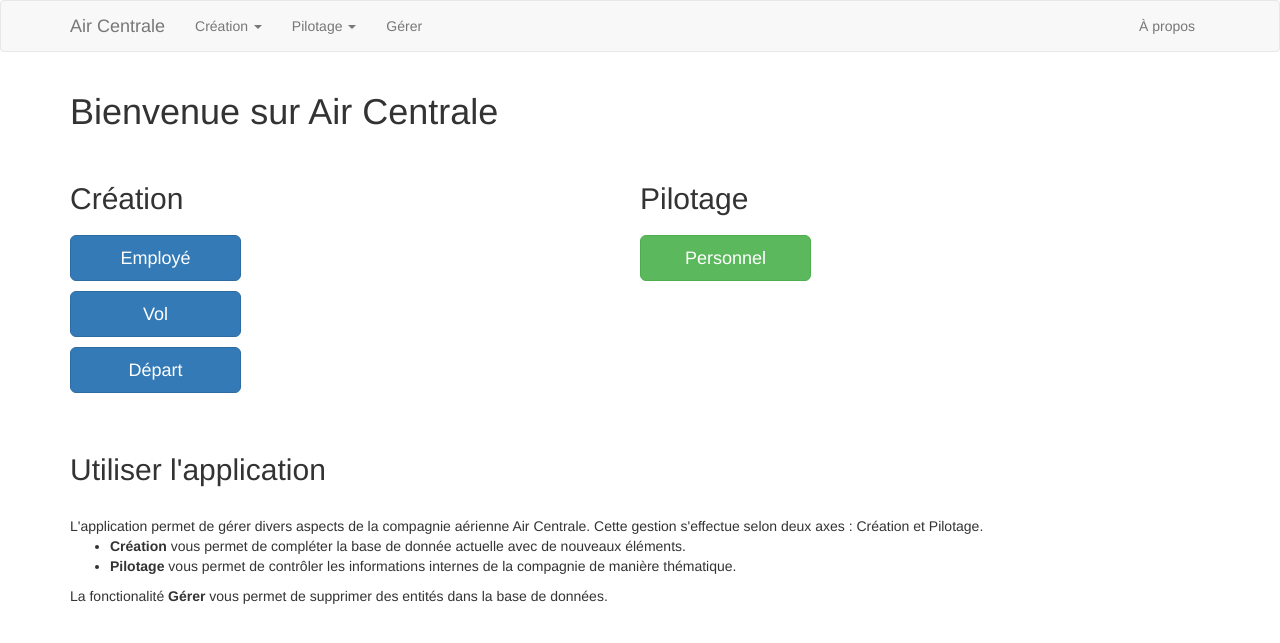
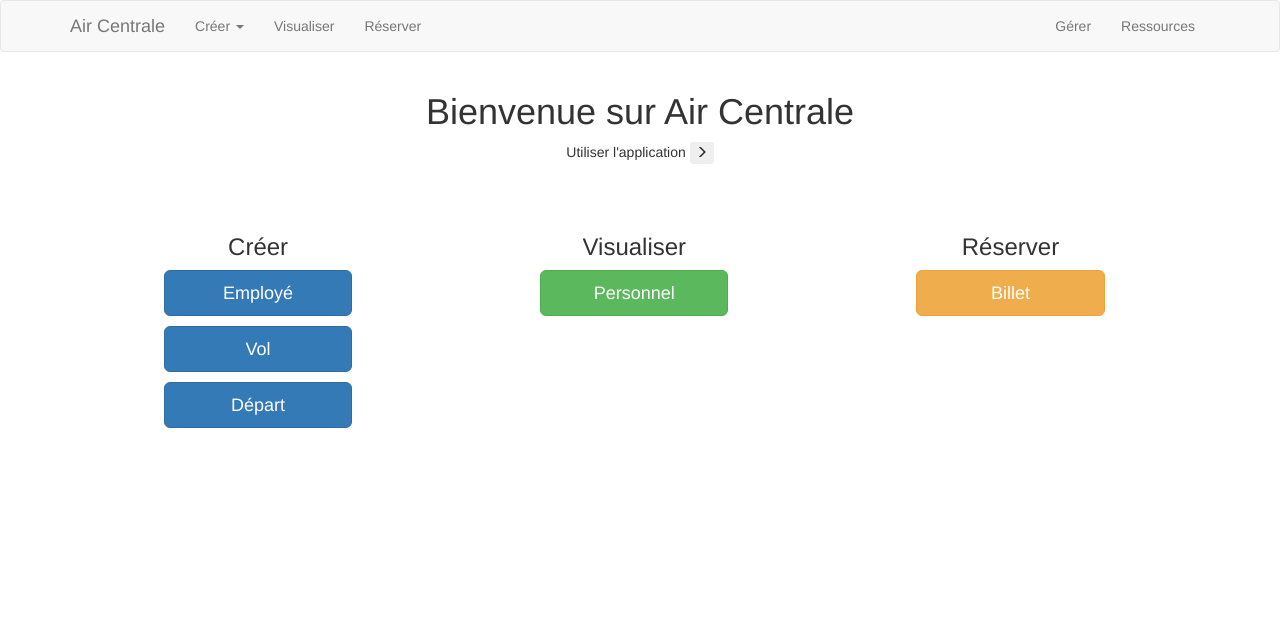
Before and after one commit to guillaume-lesaine/app-airline_management, a Flask app: page / in a window 1280 px wide. Shown: the top 643 px of the page. Run offline with Flask 2, Linux system fonts and the light colour scheme; some libraries are stand-ins or nearby versions.

Commit message:
Definitive Version

```diff
--- a/app/routes.py
+++ b/app/routes.py
@@ -28,16 +28,15 @@ def gestion():
     employes = []
     for x in data :
         if x[4]!=None:
-            employes.append({'numero_securite_sociale':x[0],'nom':x[1],'prenom':x[2],'type':x[3].title(),'fonction':x[4].title()})
+            employes.append({'numero_securite_sociale':x[0],'nom':x[1].upper(),'prenom':x[2],'type':x[3].title(),'fonction':x[4].title()})
         else :
-            employes.append({'numero_securite_sociale':x[0],'nom':x[1],'prenom':x[2],'type':x[3].title(),'fonction':''})
+            employes.append({'numero_securite_sociale':x[0],'nom':x[1].upper(),'prenom':x[2],'type':x[3].title(),'fonction':''})
     cur.execute("SELECT num_vol,ts_depart,ts_arrivee,liaison FROM vols")
     vols=cur.fetchall()
     vols_display = []
     for vol in vols:
         cur.execute("SELECT a1.code ,a1.pays , a2.code, a2.pays FROM liaisons l JOIN aeroports a1 ON l.aeroport_origine = a1.id_aeroports JOIN aeroports a2 ON l.aeroport_destination = a2.id_aeroports WHERE l.id_liaison = %s",[vol[3]])
         liaison = cur.fetchall()[0]
-        print(liaison)
         liaison_display = ' - '.join((liaison[0],liaison[2]))
         vols_display.append({'num_vol':vol[0],'ville_depart':liaison[1],'ts_depart':vol[1],'ville_arrivee':liaison[3],'ts_arrivee':vol[2],'liaison':liaison_display})
     cur.execute("SELECT d.id_departs,d.num_vol,e1.nom,e2.nom,e3.nom,e4.nom FROM departs d LEFT JOIN employes e1 ON d.pilote_1 = e1.numero_securite_sociale LEFT JOIN employes e2 ON d.pilote_2 = e2.numero_securite_sociale LEFT JOIN employes e3 ON d.equipage_1 = e3.numero_securite_sociale LEFT JOIN employes e4 ON d.equipage_2 = e4.numero_securite_sociale")
@@ -50,13 +49,14 @@ def gestion():
             pilote_2 = ''
         if membre_2 == None :
             membre_2 = ''
-        departs_display.append({'id_departs':depart[0],'num_vol':depart[1],'pilotes':pilote_1+' - '+pilote_2,'equipage':membre_1+' - '+membre_2})
+        departs_display.append({'id_departs':depart[0],'num_vol':depart[1],'pilotes':pilote_1.upper()+' - '+pilote_2.upper(),'equipage':membre_1.upper()+' - '+membre_2.upper()})
     return render_template('gestion.html', title='Gestion',form=form,employes=employes,vols=vols_display,departs=departs_display)
 
-
+# get_suppression() - Transformer la soumission avec un simple post
+#------- get_suppression() - Renvoyer de l'information à l'utilisateur quand une suppression a été réalisée
+#------- get_suppression() - Couleur différente pour un message flask
 @app.route('/get_suppression', methods=['GET','POST'])
 def get_suppression():
-    print('get_suppression')
     deletion_dictionary=request.get_json()
     deletion_employes=deletion_dictionary['A']
     deletion_vols=deletion_dictionary['B']
@@ -65,46 +65,77 @@ def get_suppression():
 
     # SUPPRIMER DEPART
     if deletion_departs!=[]:
-        query= 'DELETE FROM departs WHERE num_vol IN %s'
-        cur.execute(query, [deletion_departs])
+        format_strings = ','.join(['%s'] * len(deletion_departs))
+        query= 'DELETE FROM departs WHERE num_vol IN (%s)' % format_strings
+        cur.execute(query, tuple(deletion_departs))
+        mysql.connection.commit()
+        for depart in deletion_departs:
+            flash('Le depart {} a été supprimé.'.format(depart),"alert alert-info")
+
+    # SUPPRIMER VOL
+    # Retirer tous les vols présents dans la table départs
+    if deletion_vols!=[]:
+        for z in deletion_vols:
+            query = 'SELECT * FROM departs WHERE num_vol = %s'
+            cur.execute(query, [z])
+            tuple_departs=cur.fetchall()
+            if tuple_departs == ():
+                pass
+            else :
+                deletion_vols.remove(z)
+                for depart in tuple_departs:
+                    flash('Le vol {} est associé au départ numéro {}. Veuillez supprimer ce départ.'.format(z,depart[-1]),"alert alert-danger")
+    # Supprimer les instances de vols dans la table vol
+    if deletion_vols!=[]:
+        format_strings = ','.join(['%s'] * len(deletion_vols))
+        query= 'DELETE FROM vols WHERE num_vol IN (%s)' % format_strings
+        cur.execute(query, tuple(deletion_vols))
+        for vol in deletion_vols:
+            flash('Le vol {} a été supprimé.'.format(vol),"alert alert-info")
         mysql.connection.commit()
 
     # SUPPRIMER EMPLOYÉ
-    # Check if pilote dans départs
-    for z in deletion_employes:
-        query = 'SELECT * FROM departs WHERE %s in (pilote_1,pilote_2,equipage_1,equipage_2)'
-        cur.execute(query, [z])
-        tuple_departs=cur.fetchall()
-        print(tuple_departs)
-        if tuple_departs == ():
-            pass
-        else:
-            deletion_employes.remove(z)
-            query = 'SELECT nom,prenom FROM employes WHERE numero_securite_sociale = %s'
+    if deletion_employes!=[]:
+        # Trouver les départs concernés par les employés supprimés
+        # Retirer de la liste de suppression les employés concernés par un départ
+        for z in deletion_employes:
+            query = 'SELECT * FROM departs WHERE %s in (pilote_1,pilote_2,equipage_1,equipage_2)'
             cur.execute(query, [z])
-            prenom_flash,nom_flash=cur.fetchall()[0]
-            for depart in tuple_departs:
-                depart_flash=depart[0]
-                flash('{} {} apparaît dans le départ associé au numéro de vol {}. Veuillez supprimer ce départ.'.format(prenom_flash,nom_flash,depart_flash))
-    for z in deletion_employes:
-        query = 'SELECT * FROM naviguants WHERE numero_securite_sociale = %s'
-        cur.execute(query, [z])
-        if [x[0] for x in cur.fetchall()] == []:
-            pass
-        else: # Delete from navigant
-            query= 'DELETE FROM naviguants WHERE numero_securite_sociale = %s'
+            tuple_departs=cur.fetchall()
+            if tuple_departs == ():
+                pass
+            else: # Afficher avec Flash les employés apparaissant dans le départ
+                deletion_employes.remove(z)
+                query = 'SELECT nom,prenom FROM employes WHERE numero_securite_sociale = %s'
+                cur.execute(query, [z])
+                prenom_flash,nom_flash=cur.fetchall()[0]
+                for depart in tuple_departs:
+                    depart_flash=depart[0]
+                    flash('{} {} apparaît dans le départ associé au numéro de vol {}. Veuillez supprimer ce départ.'.format(prenom_flash,nom_flash,depart_flash),"alert alert-danger")
+
+        # Supprimer les instances de l'employé dans la table navigant
+        for z in deletion_employes:
+            query = 'SELECT * FROM naviguants WHERE numero_securite_sociale = %s'
             cur.execute(query, [z])
-            mysql.connection.commit()
-    # Delete from employé
-    print(deletion_employes)
-    if deletion_employes!=[]:
+            if [x[0] for x in cur.fetchall()] == []:
+                pass
+            else: # Delete from navigant
+                query= 'DELETE FROM naviguants WHERE numero_securite_sociale = %s'
+                cur.execute(query, [z])
+                mysql.connection.commit()
+
+        # Supprimer les instances de l'employé dans la table employé
         print(deletion_employes)
-        query= 'DELETE FROM employes WHERE numero_securite_sociale IN %s'
-        cur.execute(query, [deletion_employes])
+        format_strings = ','.join(['%s'] * len(deletion_employes))
+        print()
+        query= 'DELETE FROM employes WHERE numero_securite_sociale IN (%s)' % format_strings
+        cur.execute(query, tuple(deletion_employes))
         mysql.connection.commit()
+        for employe in deletion_employes:
+            flash('L\'employée {} a été supprimé.'.format(employe),"alert alert-info")
     return('')
 
-# HTML - Insérer un espace à la fin du form
+#------- HTML - Insérer un espace à la fin du form
 # HTML - Rendre la consigne dynamique avec un bouton d'aide
 # MySQL - Faut-il conserver un champ salaire ?
 @app.route('/creation/employee', methods=['GET', 'POST'])
@@ -116,7 +147,7 @@ def creation_employee():
         cur.execute("SELECT numero_securite_sociale FROM employes")
         data = [x[0] for x in cur.fetchall()]
         if numero_securite_sociale in data:
-            flash('Le numéro de sécurité sociale {} existe déjà dans la base'.format(numero_securite_sociale))
+            flash('Le numéro de sécurité sociale {} existe déjà dans la base'.format(numero_securite_sociale),"alert alert-danger")
         else :
             nom = form.nom.data
             prenom = form.prenom.data
@@ -125,20 +156,17 @@ def creation_employee():
             pays = form.pays.data
             salaire = form.salaire.data
             type = form.type.data
-            flash('{} {} est désormais un employé.'.format(prenom,nom))
+            flash('{} {} est désormais un employé.'.format(prenom,nom),"alert alert-success")
             cur.execute("INSERT INTO employes(numero_securite_sociale,nom,prenom,adresse,ville,pays,salaire,type) VALUES (%s, %s, %s, %s, %s, %s, %s, %s)",(numero_securite_sociale,nom,prenom,adresse,ville,pays,salaire,type))
             mysql.connection.commit()
             cur.close()
-            print('//////',type)
             if type == 'naviguant':
                 return redirect(url_for('creation_employee_naviguant',numero_securite_sociale = numero_securite_sociale))
             else:
                 return redirect('/index')
     return render_template('creation_employee.html', title='Création employé', form=form)
 
-# NaviguantCreationForm() + HTML - Retirer le champ nombre d'heures de vol
-# MySQL - Retirer la colonne du nombre d'heures de vol dans naviguants
-# HTML - Valeur par défaut pour choix de la fonction
+# creation_employee_naviguant() - Retirer le champ d'heures de vol
 @app.route('/creation/employee/naviguant/<numero_securite_sociale>', methods=['GET', 'POST'])
 def creation_employee_naviguant(numero_securite_sociale):
     form = NaviguantCreationForm()
@@ -146,20 +174,20 @@ def creation_employee_naviguant(numero_securite_sociale):
     form.fonction.choices=choices_fonction
     if form.validate_on_submit():
         cur = mysql.connection.cursor()
-        nbr_heures_vol = form.nbr_heures_vol.data
+        nbr_heures_vol = 0
         fonction = form.fonction.data
         num_licence_pilote = form.num_licence_pilote.data
         cur.execute("SELECT num_licence_pilote FROM naviguants")
         data = [x[0] for x in cur.fetchall()]
         if fonction == 'pilote' and num_licence_pilote == None:
-            flash('Un pilote doit avoir un numéro de license')
+            flash('Un pilote doit avoir un numéro de license',"alert alert-danger")
         else :
             if num_licence_pilote in data:
-                flash('Le numéro de licence pilote {} existe déjà dans la base'.format(num_licence_pilote))
+                flash('Le numéro de licence pilote {} existe déjà dans la base'.format(num_licence_pilote),"alert alert-danger")
             else:
-                flash('Un employé naviguant a été créé.')
                 cur.execute("INSERT INTO naviguants(numero_securite_sociale,nbr_heures_vol,fonction,num_licence_pilote) VALUES (%s, %s, %s, %s)",(numero_securite_sociale,nbr_heures_vol,fonction,num_licence_pilote))
                 mysql.connection.commit()
+                flash('L\'employé naviguant {} a été créé.'.format(numero_securite_sociale),"alert alert-success")
                 cur.close()
                 return redirect('/index')
     return render_template('creation_employee_naviguant.html', title='Création employé naviguant', form=form)
@@ -168,7 +196,7 @@ def creation_employee_naviguant(numero_securite_sociale):
 #------- creation_vol() - Transformer le temps de vol en format date à partir du départ
 #------- creation_vol() - Flash message de confirmation de création
 #------- creation_vol() - Vérifier que le numéro de vol n'existe pas déjà
-# VolCreationForm() - Vérifier que le temps de vol est non nul
+#------- VolCreationForm() - Vérifier que le temps de vol est non nul
 @app.route('/creation/vol', methods=['GET', 'POST'])
 def creation_vol():
     cur = mysql.connection.cursor()
@@ -185,23 +213,34 @@ def creation_vol():
         cur.execute("SELECT * FROM vols WHERE num_vol = %s",[num_vol])
         data = cur.fetchall()
         if data!=():
-            flash('Le numéro de vol {} existe déjà dans la base, veuillez le changer.'.format(num_vol))
+            flash('Le numéro de vol {} existe déjà dans la base, veuillez le changer.'.format(num_vol),"alert alert-danger")
         else:
-            flash('Le vol numéro {} vient d\'être créé.'.format(num_vol))
+
             id_liaison = form.id_liaison.data
             ts_annee_depart = int(form.ts_annee_depart.data)
             ts_mois_depart = int(form.ts_mois_depart.data)
             ts_jour_depart = int(form.ts_jour_depart.data)
             ts_heure_depart = int(form.ts_heure_depart.data)
             ts_minute_depart = int(form.ts_minute_depart.data)
-            ts_vol = int(form.ts_vol_heures.data)*3600 + int(form.ts_vol_minutes.data)*60
-            ts_depart=datetime.datetime(ts_annee_depart,ts_mois_depart,ts_jour_depart,ts_heure_depart,ts_minute_depart,0)
-            ts_arrivee = int(ts_depart.strftime('%s')) + ts_vol
-            ts_arrivee=datetime.datetime.fromtimestamp(ts_arrivee)
-            cur.execute("INSERT INTO vols(num_vol,ts_depart,ts_arrivee,liaison) VALUES (%s, %s, %s, %s)",(num_vol,ts_depart,ts_arrivee,id_liaison))
-            mysql.connection.commit()
-            cur.close()
-            return redirect('/index')
+            ts_heures = form.ts_vol_heures.data
+            ts_minutes = form.ts_vol_minutes.data
+            if ts_heures == '':
+                ts_heures = 0
+            if ts_minutes == '':
+                ts_minutes = 0
+            ts_vol = int(ts_heures)*3600 + int(ts_minutes)*60
+            if ts_vol == 0:
+                flash('Le temps de vol ne peut pas être nul.',"alert alert-danger")
+                cur.close()
+            else:
+                ts_depart=datetime.datetime(ts_annee_depart,ts_mois_depart,ts_jour_depart,ts_heure_depart,ts_minute_depart,0)
+                ts_arrivee = int(ts_depart.strftime('%s')) + ts_vol
+                ts_arrivee=datetime.datetime.fromtimestamp(ts_arrivee)
+                cur.execute("INSERT INTO vols(num_vol,ts_depart,ts_arrivee,liaison) VALUES (%s, %s, %s, %s)",(num_vol,ts_depart,ts_arrivee,id_liaison))
+                mysql.connection.commit()
+                flash('Le vol numéro {} vient d\'être créé.'.format(num_vol),"alert alert-success")
+                cur.close()
+                return redirect('/index')
     return render_template('creation_vol.html', title='Création vol', form=form)
 
 # creation_depart() - Permettre de créer un départ sans employé
@@ -223,7 +262,6 @@ def creation_depart():
     return render_template('creation_depart.html', title='Création départ', vols=vols_display, form=form)
 
 # Requête similaire pour appareils
-# Retirer la colonne heures de vol (pas statique)
 #------- creation_depart_conditions() - Prendre en compte le temps du départ pour trouver la dernière position la position
 # creation_depart_conditions() - Gérer la création d'un départ intermédiaire
 @app.route('/creation/depart_conditions/<selected_vol>', methods=['GET', 'POST'])
--- a/app/templates/base.html
+++ b/app/templates/base.html
@@ -23,7 +23,7 @@
             <div class="collapse navbar-collapse" id="bs-example-navbar-collapse-1">
                 <ul class="nav navbar-nav">
                     <li class="dropdown">
-                      <a class="dropdown-toggle" data-toggle="dropdown" href="#">Création
+                      <a class="dropdown-toggle" data-toggle="dropdown" href="#">Créer
                         <span class="caret"></span></a>
                         <ul class="dropdown-menu">
                           <li><a href="/creation/employee">Employé</a></li>
@@ -31,19 +31,12 @@
                           <li><a href="/creation/depart">Départ</a></li>
                         </ul>
                     </li>
-                    <li class="dropdown">
-                      <a class="dropdown-toggle" data-toggle="dropdown" href="#">Pilotage
-                        <span class="caret"></span></a>
-                        <ul class="dropdown-menu">
-                          <li><a href="/pilotage/personnel">Personnel</a></li>
-                          <li><a href="/creation/vol">Traffic</a></li>
-                          <li><a href="/creation/depart">Appareils</a></li>
-                        </ul>
-                    </li>
-                    <li><a href="{{ url_for('gestion') }}">Gérer</a></li>
+                    <li><a href="{{ url_for('pilotage_personnel') }}">Visualiser</a></li>
+                    <li><a href="{{ url_for('pilotage_personnel') }}">Réserver</a></li>
                 </ul>
                 <ul class="nav navbar-nav navbar-right">
-                    <li><a href="{{ url_for('about') }}">À propos</a></li>
+                  <li><a href="{{ url_for('gestion') }}">Gérer</a></li>
+                  <li><a href="{{ url_for('about') }}">Ressources</a></li>
                 </ul>
             </div>
         </div>
@@ -53,10 +46,10 @@
 {% block content %}
     <script src="/static/jquery-3.3.1.min.js"></script>
     <div class="container">
-        {% with messages = get_flashed_messages() %}
+        {% with messages = get_flashed_messages(with_categories=true) %}
         {% if messages %}
-            {% for message in messages %}
-            <div class="alert alert-info" role="alert">{{ message }}</div>
+            {% for category,message in messages %}
+            <div class="{{category}}" role="alert">{{ message }}</div>
             {% endfor %}
         {% endif %}
         {% endwith %}
--- a/app/templates/gestion.html
+++ b/app/templates/gestion.html
@@ -7,12 +7,12 @@
     </div>
     <br>
     <div>
-      Supprimer des entités de la base de données.
+      Supprimer des entités de la base de données. Toute suppression est définitive.
     </div>
     <br>
     <div style="float: left; margin-bottom:10px; width: 20%">
       <div class="dropdown">
-        <button class="btn btn-primary btn-lg dropdown-toggle" type="button" data-toggle="dropdown">Entités à modifier
+        <button class="btn btn-primary btn-lg dropdown-toggle" type="button" data-toggle="dropdown">Entités à supprimer
           <span class="caret"></span></button>
           <ul class="dropdown-menu">
             <li><a id="btn_employes" >Employés</a></li>
--- a/app/templates/index.html
+++ b/app/templates/index.html
@@ -1,33 +1,79 @@
 {% extends "base.html" %}
 
 {% block app_content %}
-    <div>
+    <div style="float: left; text-align:center;margin-bottom:40px; width: 100%">
       <h1>Bienvenue sur Air Centrale</h1>
+      <h5>Utiliser l'application  <button id="btn_information" type="button" class="btn btn-light btn-xs"> <span class="glyphicon glyphicon-menu-right"></span></button></h5>
     </div>
-    <br>
-    <div style="float: left; margin-bottom:30px; width: 100%">
-    <div style="float: left; width: 50%"> <h2>Création<h2>
-      <div style="float: left; width: 30%">
+
+    <div style="float: left;margin-bottom:15px; width: 100%">
+      <div style="float: left; margin-bottom:30px; width: 33%">
+        <div style="float: left; text-align:center; width: 100%">
+          <h3>Créer</h3>
+        </div>
+        <div style="float: left; margin-left:25%; width: 50%">
           <p><a href="/creation/employee" class="btn btn-primary btn-lg btn-block" role="button">Employé</a></p>
           <p><a href="/creation/vol" class="btn btn-primary btn-lg btn-block" role="button">Vol</a></p>
           <p><a href="/creation/depart" class="btn btn-primary btn-lg btn-block" role="button">Départ</a></p>
         </div>
       </div>
-    <div style="float: left; width: 50%"> <h2>Pilotage<h2>
-      <div style="float: left; width: 30%">
+
+      <div style="float: left; text-align:center; margin-bottom:30px; width: 33%">
+        <div style="float: left; width: 100%">
+          <h3>Visualiser</h3>
+        </div>
+        <div style="float: left; margin-left:25%; width: 50%">
           <p><a href="/pilotage/personnel" class="btn btn-success btn-lg btn-block" role="button">Personnel</a></p>
         </div>
       </div>
+
+      <div style="float: left; text-align:center; margin-bottom:30px; width: 33%">
+        <div style="float: left; width: 100%">
+          <h3>Réserver</h3>
         </div>
-    <div style="float: left; width: 100%"> <h2>Utiliser l'application</h2>
-      <br>
-      <div style="float: left; width: 100%">
-      L'application permet de gérer divers aspects de la compagnie aérienne Air Centrale. Cette gestion s'effectue selon deux axes : Création et Pilotage.
-      <ul>
-        <li><b>Création</b> vous permet de compléter la base de donnée actuelle avec de nouveaux éléments.</li>
-        <li><b>Pilotage</b> vous permet de contrôler les informations internes de la compagnie de manière thématique.</li>
-      </ul>
-      La fonctionalité <b>Gérer</b> vous permet de supprimer des entités dans la base de données.
+        <div style="float: left; margin-left:25%; width: 50%">
+          <p><a href="/pilotage/personnel" class="btn btn-warning btn-lg btn-block" role="button">Billet</a></p>
         </div>
       </div>
+    </div>
+    <div id="information_application" style="float: left;margin-bottom:30px; width: 100%; display:none">
+      <div style="float: left; margin-bottom:30px; width: 33%">
+        <div style="float: left; text-align:center;margin-bottom:10px;width: 100%">
+          <span class="glyphicon glyphicon glyphicon-globe text-primary" style="font-size: 40px;"></span>
+        </div>
+        <div style="float: left; text-align:center;margin-left:20%; width: 60%">
+          <div style="float: left; width: 100%">
+            Compléter la base de données actuelle avec de nouveaux éléments.
+          </div>
+        </div>
+      </div>
+      <div style="float: left; margin-bottom:30px; width: 33%">
+        <div style="float: left;text-align:center;margin-bottom:10px;width: 100%">
+          <span class="glyphicon glyphicon-user text-success" style="font-size: 40px"></span>
+        </div>
+        <div style="float: left; text-align:center; margin-left:20%; width: 60%">
+          <div style="float: left; width: 100%">
+            Contrôler l'activité de vol du personnel navigant de la compagnie.
+          </div>
+        </div>
+      </div>
+      <div style="float: left; margin-bottom:30px; width: 33%">
+        <div style="float: left;text-align:center;margin-bottom:10px; width: 100%">
+          <span class="glyphicon glyphicon glyphicon-plane text-warning" style="font-size: 40px;"></span>
+        </div>
+        <div style="float: left;text-align:center; margin-left:20%; width: 60%">
+          <div style="float: left; width: 100%">
+            Réserver des billets pour un passager à partir d'un choix de vols.
+          </div>
+        </div>
+      </div>
+    </div>
+    </div>
+    <script>
+      $(document).ready(function(){
+        $('#btn_information').click(function(){
+          $('#information_application').fadeToggle('fast');
+        });
+      });
+    </script>
 {% endblock %}
```
Also changed, not shown: app/forms.py (+2 -6 lines), app/templates/creation_depart.html (+9 -4 lines), app/templates/creation_employee.html (+7 -10 lines), app/templates/creation_employee_naviguant.html (+10 -4 lines), app/templates/creation_vol.html (+10 -3 lines), app/templates/pilotage_personnel.html (+13 -11 lines). Lines whose indentation alone changed are shown as unchanged.
